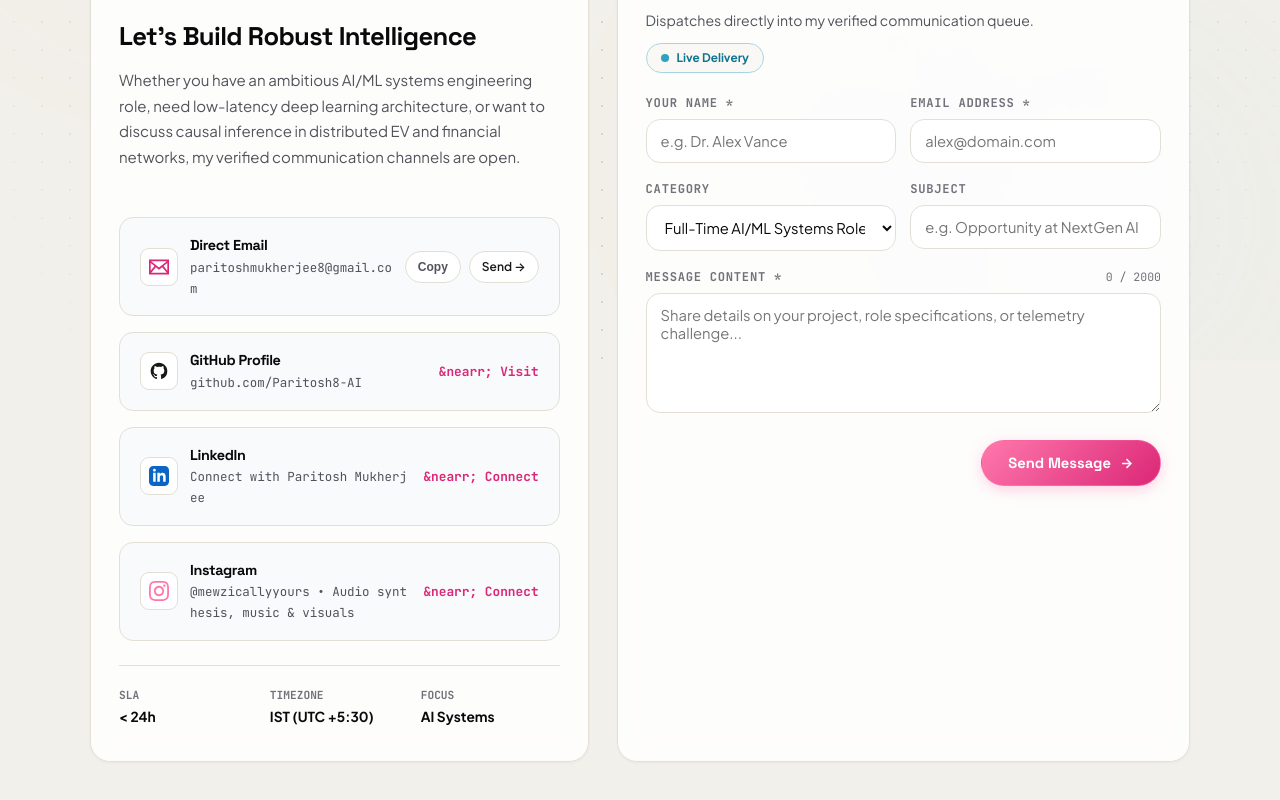
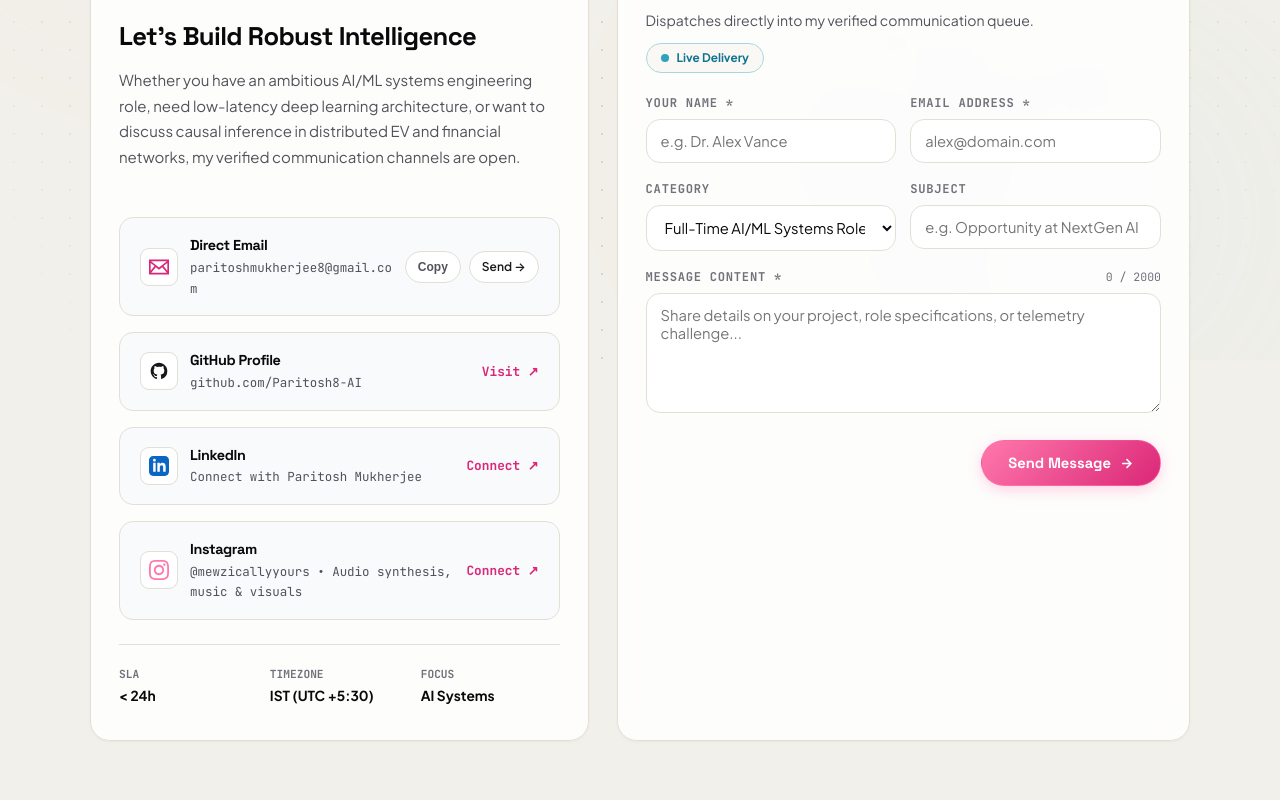
Before and after one commit to Paritosh8-AI/portfolio, a Next.js app: page /contact in a window 1280 px wide. Shown: the part 440-1240 px from the top of the page. Built offline with nearby package versions, Linux system fonts and the light colour scheme.

Commit message:
fix: replace raw HTML entity names with clean unicode symbols across contact, interests, and hero components

```diff
--- a/app/contact/page.jsx
+++ b/app/contact/page.jsx
@@ -125,7 +125,7 @@ export default function ContactPage() {
                   className="copy-pill-btn"
                   style={{ textDecoration: 'none', color: 'inherit' }}
                 >
-                  Send &rarr;
+                  Send →
                 </a>
               </div>
             </div>
@@ -153,8 +153,8 @@ export default function ContactPage() {
                   <p>github.com/Paritosh8-AI</p>
                 </div>
               </div>
-              <span className="text-mono" style={{ fontSize: '0.8rem', color: 'var(--accent-primary-deep)', fontWeight: 700 }}>
-                &nearr; Visit
+              <span className="text-mono" style={{ fontSize: '0.8rem', color: 'var(--accent-primary-deep)', fontWeight: 700, display: 'inline-flex', alignItems: 'center', gap: 4 }}>
+                Visit ↗
               </span>
             </a>
 
@@ -177,8 +177,8 @@ export default function ContactPage() {
                   <p>Connect with Paritosh Mukherjee</p>
                 </div>
               </div>
-              <span className="text-mono" style={{ fontSize: '0.8rem', color: 'var(--accent-primary-deep)', fontWeight: 700 }}>
-                &nearr; Connect
+              <span className="text-mono" style={{ fontSize: '0.8rem', color: 'var(--accent-primary-deep)', fontWeight: 700, display: 'inline-flex', alignItems: 'center', gap: 4 }}>
+                Connect ↗
               </span>
             </a>
 
@@ -198,11 +198,11 @@ export default function ContactPage() {
                 </div>
                 <div className="channel-text">
                   <h4>Instagram</h4>
-                  <p>@mewzicallyyours &bull; Audio synthesis, music &amp; visuals</p>
+                  <p>@mewzicallyyours • Audio synthesis, music &amp; visuals</p>
                 </div>
               </div>
-              <span className="text-mono" style={{ fontSize: '0.8rem', color: '#db2777', fontWeight: 700 }}>
-                &nearr; Connect
+              <span className="text-mono" style={{ fontSize: '0.8rem', color: '#db2777', fontWeight: 700, display: 'inline-flex', alignItems: 'center', gap: 4 }}>
+                Connect ↗
               </span>
             </a>
           </div>
--- a/components/HeroSection.jsx
+++ b/components/HeroSection.jsx
@@ -95,7 +95,7 @@ export default function HeroSection() {
               title="Click to cycle witty systems engineering insights"
             >
               <div className="quote-header-mini">
-                <span className="quote-tag">⚡ PRODUCTION WIT &bull; ML ENGINEERING</span>
+                <span className="quote-tag">⚡ PRODUCTION WIT • ML ENGINEERING</span>
                 <button
                   type="button"
                   className="quote-shuffle-btn"
```
Also changed, not shown: app/interests/page.jsx (+8 -8 lines).
